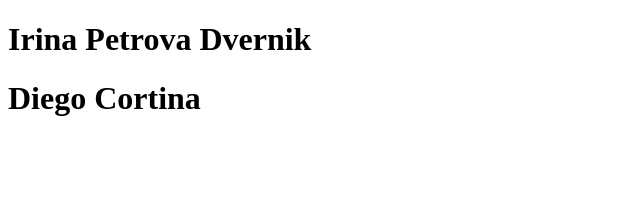
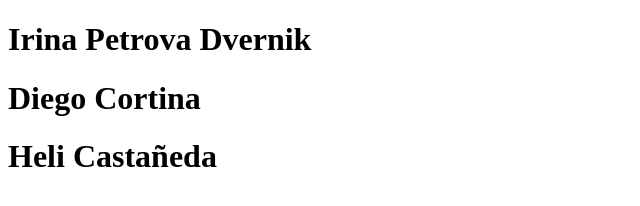
Before and after one commit to FactoriaF5-Asturias/Learning-Git, a plain HTML site: page Picateclas.html in a window 1280 px wide. Shown: the whole page, without its empty margins (0-640 px from the left). Drawn offline with Linux system fonts and the light colour scheme.

Commit message:
add h1 name

```diff
--- a/Picateclas.html
+++ b/Picateclas.html
@@ -10,5 +10,6 @@
 <body>
     <h1>Irina Petrova Dvernik</h1>
     <h1>Diego Cortina</h1>
+   <h1> Heli Castañeda</h1>
 </body>
 </html>
```
